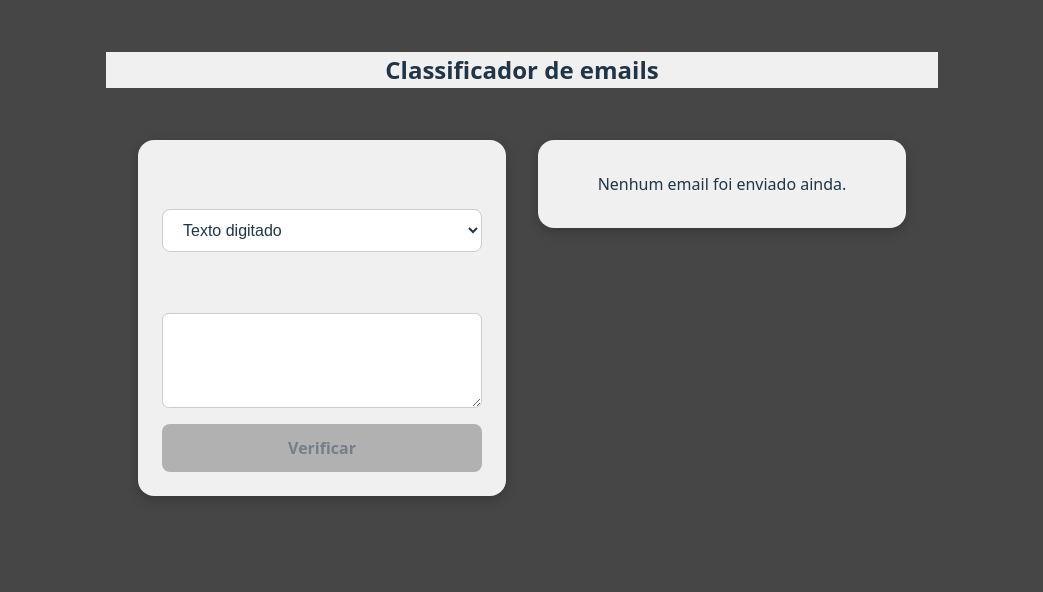
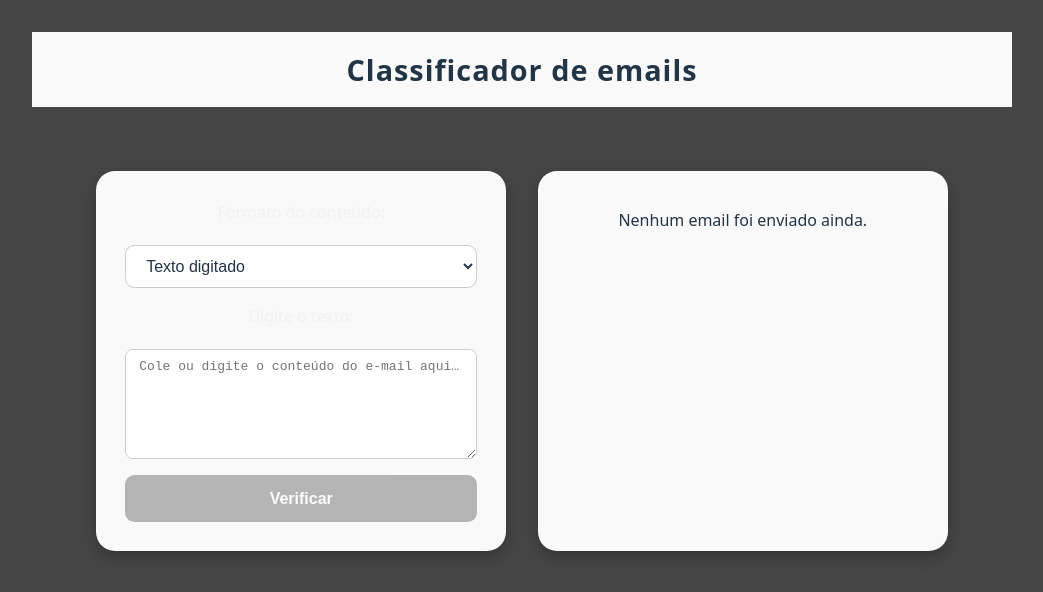
Before and after one commit to IsacAnd/email-classifier-frontend, a React (Vite) app: page / in a window 1280 px wide. Shown: the top 592 px of the page, without its empty margins (118-1161 px from the left). Built offline with nearby package versions, Linux system fonts and the light colour scheme.

Commit message:
stylizing the interface

```diff
--- a/src/App.tsx
+++ b/src/App.tsx
@@ -1,11 +1,11 @@
-import EmailForm from "./EmailForm"
-import "./App.css"
+import EmailForm from "./EmailForm";
+import "./App.css";
 
 function App() {
   return (
     <>
       <header>
-        <h2>Classificador de emails</h2>
+        <h1>Classificador de emails</h1>
       </header>
 
       <main className="main">
@@ -14,7 +14,7 @@ function App() {
         </div>
       </main>
     </>
-  )
+  );
 }
 
-export default App
+export default App;
--- a/src/EmailForm.tsx
+++ b/src/EmailForm.tsx
@@ -1,10 +1,16 @@
-import { useState } from "react";
+import { useEffect, useMemo, useState } from "react";
 import type { ChangeEvent, FormEvent } from "react";
+import "./index.css";
+
+type CategoriaLower = "produtivo" | "improdutivo";
 
 export type Resultado = {
-  categoria: "produtivo" | "improdutivo";
+  categoria: CategoriaLower;
   resposta_sugerida: string;
 };
+
+const API_URL =
+  "https://email-classifier-backend-4ccb.onrender.com/classificar-email";
 
 export default function EmailForm() {
   const [inputType, setInputType] = useState<"text" | "file">("text");
@@ -14,6 +20,13 @@ export default function EmailForm() {
   const [loading, setLoading] = useState<boolean>(false);
   const [error, setError] = useState<string>("");
 
+  // Limpa mensagem de erro automaticamente após 5s (sem side-effect no render)
+  useEffect(() => {
+    if (!error) return;
+    const t = setTimeout(() => setError(""), 5000);
+    return () => clearTimeout(t);
+  }, [error]);
+
   const handleFileChange = (e: ChangeEvent<HTMLInputElement>) => {
     const selectedFile = e.target.files?.[0] || null;
     if (
@@ -22,69 +35,69 @@ export default function EmailForm() {
         selectedFile.type === "text/plain")
     ) {
       setFile(selectedFile);
+      setError("");
     } else {
       setFile(null);
+      setError("Formato inválido. Selecione um PDF ou TXT.");
     }
   };
 
-  const isFormValid = (): boolean => {
-    if (inputType === "file" && !file) return false;
-    if (inputType === "text" && !text.trim()) return false;
-    return true;
+  const isFormValid = useMemo(() => {
+    if (inputType === "file") return !!file;
+    return !!text.trim();
+  }, [inputType, file, text]);
+
+  const normalizeCategoria = (raw: unknown): CategoriaLower => {
+    const lower = String(raw || "").toLowerCase();
+    return lower === "produtivo" ? "produtivo" : "improdutivo";
   };
 
   const handleSubmit = async (e: FormEvent<HTMLFormElement>) => {
     e.preventDefault();
-    if (!isFormValid()) return;
+    if (!isFormValid) return;
 
     setLoading(true);
     setError("");
     setResultado(null);
 
-    const API_URL =
-      "https://email-classifier-backend-4ccb.onrender.com/classificar-email";
-
     try {
-      let response: Response;
-
+      const formData = new FormData();
       if (inputType === "text") {
-        const formData = new FormData();
         formData.append("content", text);
-
-        response = await fetch(API_URL, {
-          method: "POST",
-          body: formData,
-        });
       } else if (inputType === "file" && file) {
-        const formData = new FormData();
         formData.append("file", file);
-        response = await fetch(API_URL, {
-          method: "POST",
-          body: formData,
-        });
       } else {
         throw new Error("Dados inválidos");
       }
 
-      if (!response.ok)
-        throw new Error(`Erro do servidor: ${response.statusText}`);
+      const response = await fetch(API_URL, { method: "POST", body: formData });
 
-      const data: Resultado = await response.json();
-      setResultado(data);
+      if (!response.ok) {
+        const msg = `Erro do servidor: ${response.status} ${response.statusText}`;
+        throw new Error(msg);
+      }
+
+      // Pode vir com campos extras do backend; normalizamos só o que usamos
+      const data = await response.json();
+
+      const normalized: Resultado = {
+        categoria: normalizeCategoria(data?.categoria),
+        resposta_sugerida: String(data?.resposta_sugerida || ""),
+      };
+
+      setResultado(normalized);
     } catch (err: unknown) {
-      if (err instanceof Error) {
-        setError(err.message);
-      } else {
-        setError("Erro ao se comunicar com o backend");
-      }
+      setResultado(null);
+      if (err instanceof Error) setError(err.message);
+      else setError("Erro ao se comunicar com o backend");
     } finally {
       setLoading(false);
     }
   };
 
   return (
-    <>
-      <form onSubmit={handleSubmit} className="form">
+    <div className="container">
+      <form onSubmit={handleSubmit} className="form" noValidate>
         <label htmlFor="tipo">Formato do conteúdo:</label>
         <select
           id="tipo"
@@ -94,7 +107,9 @@ export default function EmailForm() {
             setInputType(value);
             setFile(null);
             setText("");
+            // mantém o último resultado visível até novo envio? você decide:
             setResultado(null);
+            setError("");
           }}
         >
           <option value="text">Texto digitado</option>
@@ -106,9 +121,10 @@ export default function EmailForm() {
             <label htmlFor="texto">Digite o texto:</label>
             <textarea
               id="texto"
-              rows={5}
+              rows={6}
               value={text}
               onChange={(e) => setText(e.target.value)}
+              placeholder="Cole ou digite o conteúdo do e-mail aqui…"
             />
           </>
         )}
@@ -125,33 +141,51 @@ export default function EmailForm() {
           </>
         )}
 
-        <button type="submit" disabled={!isFormValid() || loading}>
+        <button
+          type="submit"
+          disabled={!isFormValid || loading}
+          aria-busy={loading}
+        >
+          {loading && (
+            <span className="spinner-circle" aria-hidden="true"></span>
+          )}
           {loading ? "Enviando..." : "Verificar"}
         </button>
 
-        {error && setTimeout(() => setError(""), 5000) && (
-          <p style={{ color: "red" }}>{error}</p>
+        {error && (
+          <p className="error" role="alert">
+            {error}
+          </p>
         )}
       </form>
 
-      <div className="resultado">
+      <div className="resultado" aria-live="polite">
         {loading ? (
-          <p>⏳ Analisando email, aguarde...</p>
+          <p className="loading-text">⏳ Analisando email, aguarde...</p>
         ) : resultado ? (
           <>
             <h3>Resultado da análise</h3>
             <p>
-              <strong>Classificação:</strong> {resultado.categoria}
+              <strong>Classificação:</strong>{" "}
+              <span
+                className={`badge ${
+                  resultado.categoria === "produtivo"
+                    ? "badge-green"
+                    : "badge-red"
+                }`}
+              >
+                {resultado.categoria}
+              </span>
             </p>
             <p>
-              <strong>Sugestão de resposta:</strong>{" "}
-              {resultado.resposta_sugerida}
+              <strong>Sugestão de resposta:</strong>
             </p>
+            <div className="resposta">{resultado.resposta_sugerida}</div>
           </>
         ) : (
           <p>Nenhum email foi enviado ainda.</p>
         )}
       </div>
-    </>
+    </div>
   );
 }
--- a/src/index.css
+++ b/src/index.css
@@ -28,18 +28,25 @@ body {
   margin: 0;
   min-height: 100vh;
   display: flex;
-  flex-direction: column; /* Header em cima, main abaixo */
+  flex-direction: column;
   background-color: #464646;
 }
 
 /* Cabeçalho fixo */
 header {
-  width: 100%;
   text-align: center;
+  height: fit-content;
   color: #fff;
-  position: sticky;
   top: 0;
   z-index: 10;
+  padding: 1em;
+  font-weight: bold;
+  letter-spacing: 1px;
+}
+
+header h1 {
+  margin: 0;
+  font-size: 1.8em;
 }
 
 /* Conteúdo principal */
@@ -56,24 +63,36 @@ header {
 /* Container do form + resultado */
 .container {
   display: flex;
-  gap: 2em;
-  justify-content: center;
-  align-items: flex-start;
-  flex-wrap: wrap; /* Responsivo: form e resultado empilham em telas pequenas */
+  flex-wrap: wrap; /* Permite empilhar em telas menores */
+  justify-content: center; /* Centraliza horizontalmente */
+  align-items: stretch; /* Faz os cards terem altura igual, melhor alinhamento */
+  gap: 2em; /* Espaço entre cards */
+  max-width: 100%; /* Evita overflow horizontal */
+  padding: 1em;
+  box-sizing: border-box;
 }
 
-/* Formulário */
-.form {
+/* Card base */
+.form,
+.resultado {
+  flex: 1 1 22em; /* Flexível: cresce e encolhe com min-width de 22em */
+  min-width: 22em; /* Mantém tamanho mínimo */
+  padding: 1.8em;
+  border-radius: 1.2em;
+  gap: 1em;
+  background: #2e2e2e;
+  box-shadow: 0px 6px 16px rgba(0, 0, 0, 0.25);
+  transition: transform 0.2s;
   display: flex;
-  flex-direction: column;
-  gap: 1em;
-  width: 20em;
-  box-shadow: 0px 4px 12px rgba(0,0,0,0.2);
-  padding: 1.5em;
-  border-radius: 1em;
-  background: #2e2e2e;
+  flex-direction: column; /* Garante que conteúdo interno fique vertical */
 }
 
+.form:hover,
+.resultado:hover {
+  transform: translateY(-3px);
+}
+
+/* Labels e inputs */
 .form label {
   font-weight: 500;
   margin-bottom: 0.3em;
@@ -85,7 +104,7 @@ header {
 .form textarea {
   padding: 0.7em 1em;
   border: 1px solid #555;
-  border-radius: 0.5em;
+  border-radius: 0.6em;
   background-color: #3a3a3a;
   color: #fff;
   font-size: 1em;
@@ -97,7 +116,7 @@ header {
 .form textarea:focus {
   outline: none;
   border-color: #646cff;
-  box-shadow: 0 0 0 3px rgba(100,108,255,0.3);
+  box-shadow: 0 0 0 3px rgba(100, 108, 255, 0.3);
 }
 
 textarea {
@@ -106,21 +125,21 @@ textarea {
 
 /* Botão */
 button {
-  border-radius: 0.5em;
+  border-radius: 0.6em;
   border: none;
-  padding: 0.8em 1.2em;
+  padding: 0.9em 1.3em;
   font-size: 1em;
   font-weight: 600;
-  font-family: inherit;
   background: linear-gradient(135deg, #646cff, #535bf2);
   color: #fff;
   cursor: pointer;
-  transition: transform 0.2s, opacity 0.2s;
+  transition: transform 0.2s, opacity 0.2s, box-shadow 0.2s;
 }
 
 button:hover:not(:disabled) {
   transform: translateY(-2px);
-  opacity: 0.9;
+  opacity: 0.95;
+  box-shadow: 0px 4px 12px rgba(100, 108, 255, 0.4);
 }
 
 button:disabled {
@@ -129,23 +148,67 @@ button:disabled {
   opacity: 0.6;
 }
 
-/* Caixa de resultado */
-.resultado {
-  flex: 1;
-  width: 20em;
-  padding: 1.5em;
-  border-radius: 1em;
-  background: #2e2e2e;
-  color: #fff;
-  box-shadow: 0px 4px 12px rgba(0,0,0,0.2);
+/* Spinner */
+.spinner {
+  border: 3px solid #f3f3f3;
+  border-top: 3px solid #646cff;
+  border-radius: 50%;
+  width: 18px;
+  height: 18px;
+  display: inline-block;
+  animation: spin 1s linear infinite;
+}
+@keyframes spin {
+  to {
+    transform: rotate(360deg);
+  }
 }
 
+/* Mensagem de erro */
+.error {
+  color: #b91c1c;
+  background: #fee2e2;
+  padding: 0.7em 1em;
+  border-radius: 0.6em;
+  margin-top: 0.8em;
+  font-size: 0.9em;
+}
+
+/* Resultado */
 .resultado h3 {
   margin-top: 0;
+  margin-bottom: 0.6em;
 }
 
 .resultado p {
   margin: 0.5em 0;
+}
+
+/* Badge de classificação */
+.badge {
+  padding: 0.3em 0.7em;
+  border-radius: 0.5em;
+  font-weight: bold;
+  color: #fff;
+  font-size: 0.9em;
+}
+
+.badge-green {
+  background-color: #16a34a;
+}
+
+.badge-red {
+  background-color: #dc2626;
+}
+
+/* Caixa de resposta sugerida */
+.resposta {
+  background: #3d3d3d;
+  padding: 1em;
+  border-radius: 0.8em;
+  margin-top: 0.6em;
+  font-size: 0.95em;
+  line-height: 1.4;
 }
 
 /* Tema claro */
@@ -157,12 +220,10 @@ button:disabled {
   a:hover {
     color: #747bff;
   }
-  button {
+  .form,
+  .resultado,
+  header {
     background-color: #f9f9f9;
-    color: #213547;
-  }
-  .form, .resultado, header {
-    background-color: #f0f0f0;
     color: #213547;
   }
   .form input,
@@ -171,6 +232,9 @@ button:disabled {
     background-color: #fff;
     color: #213547;
     border: 1px solid #ccc;
+  }
+  .resposta {
+    background: #f1f1f1;
   }
 }
 
@@ -181,3 +245,25 @@ button:disabled {
     align-items: center;
   }
 }
+
+/* Spinner circular */
+.spinner-circle {
+  border: 4px solid rgba(255, 255, 255, 0.2); /* cor clara do círculo */
+  border-top: 4px solid #646cff; /* cor do topo animado */
+  border-radius: 50%;
+  width: 24px;
+  height: 24px;
+  animation: spin 1s linear infinite;
+  display: inline-block;
+  vertical-align: middle;
+  margin-right: 0.5em; /* espaço se estiver no botão */
+}
+
+@keyframes spin {
+  0% {
+    transform: rotate(0deg);
+  }
+  100% {
+    transform: rotate(360deg);
+  }
+}
```
